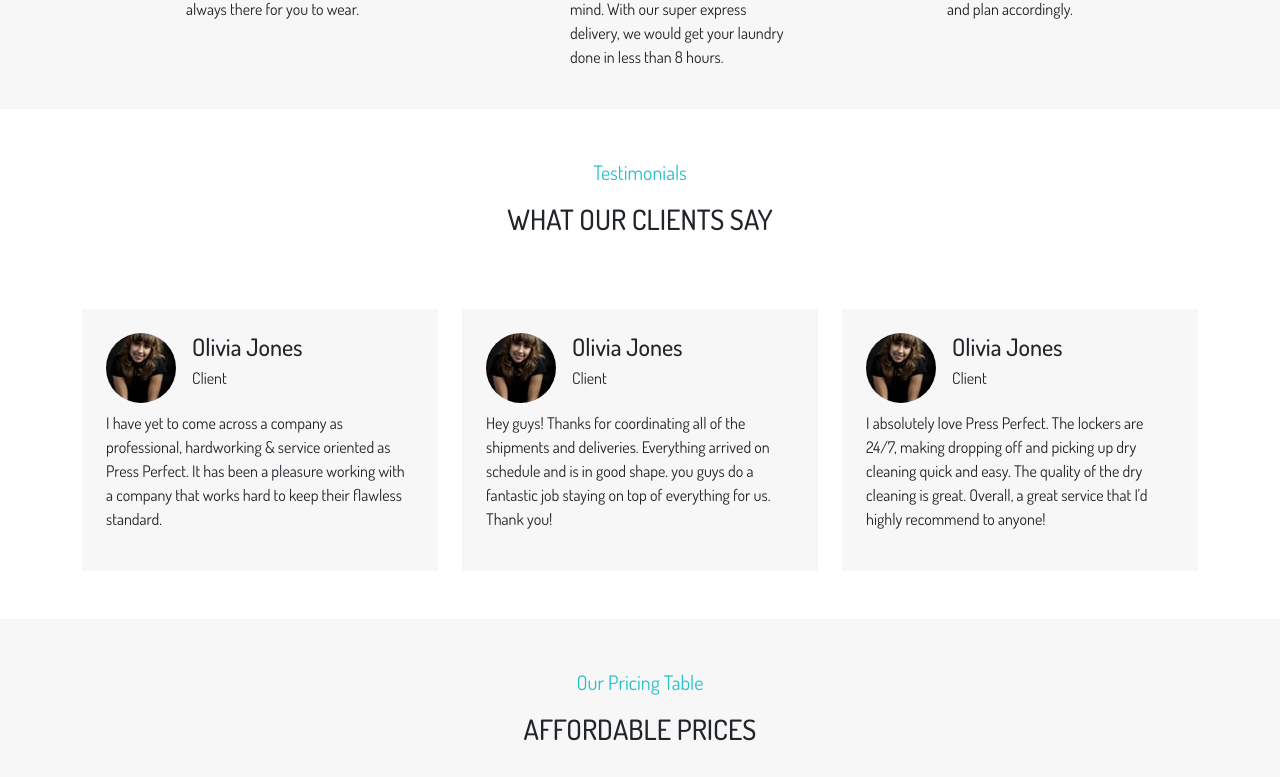
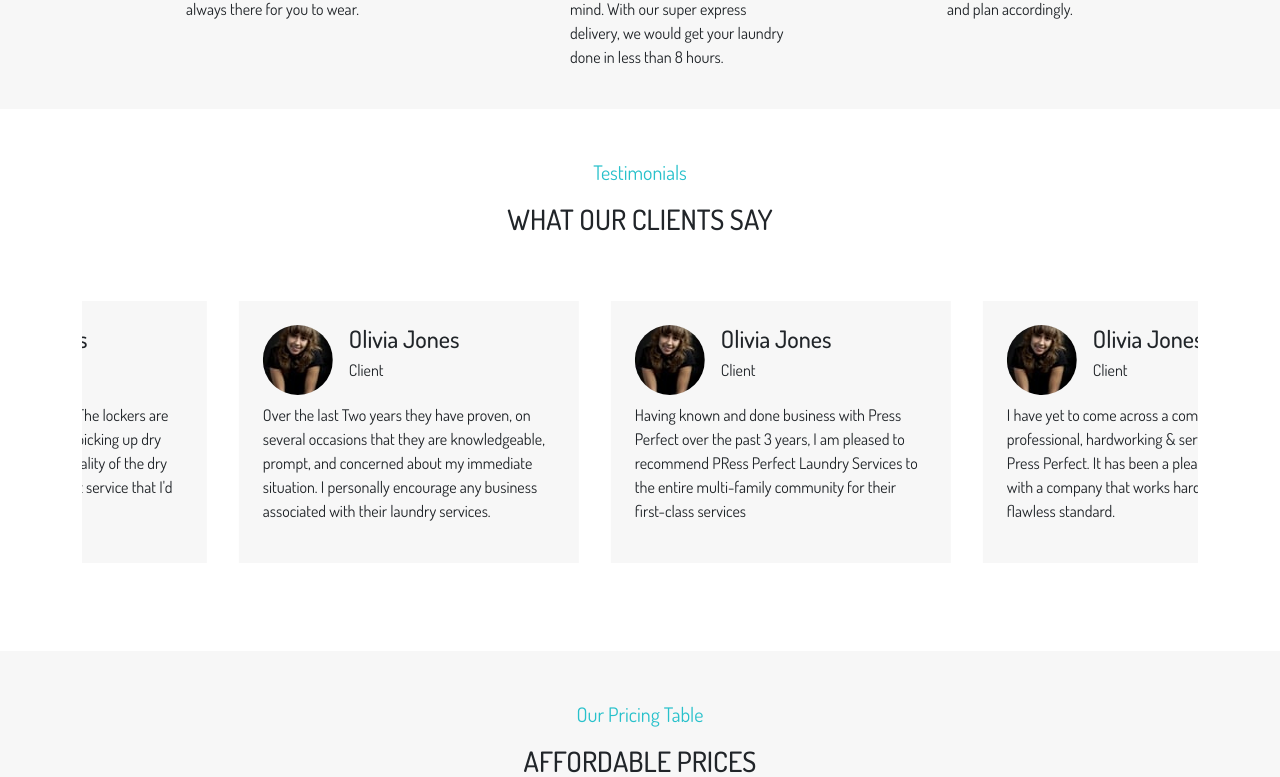
Before and after one commit to tafonhubertnwana/press-perfect, a React (Create React App) app: page / in a window 1280 px wide. Shown: the part 2848-3625 px from the top of the page. Built offline with nearby package versions, Linux system fonts and the light colour scheme.

Commit message:
creating the about page

```diff
--- a/src/Pages/Home/Components/HomeProcedures.jsx
+++ b/src/Pages/Home/Components/HomeProcedures.jsx
@@ -5,7 +5,6 @@ import laundryWash from '../../../Assets/images/HomeImage/laundry-wash.png';
 import deliveryGuy from '../../../Assets/images/HomeImage/delivery-guy.png';
 
 const HomeProcedures = () => {
-
   const WorkSteps = [
     {
       title: "You Order",
@@ -31,8 +30,7 @@ const HomeProcedures = () => {
       number: '04',
       description: "Order will be delivered in 24hrs",
     },
-  ]
-
+  ];
 
   return (
     <div>
@@ -41,17 +39,17 @@ const HomeProcedures = () => {
           <p className='text-head'>In 4 easy steps</p>
           <h3>How PressPerfect works</h3>
         </div>
-            <div className='row justify-content-center'>
+        <div className='row justify-content-center g-4'>
           {WorkSteps.map((step, index) => (
             <div
               key={index}
-                  className="col-12 col-sm-6 col-md-3  text-center"
+              className={`col-12 col-sm-${12 / WorkSteps.length} col-md-${6 / WorkSteps.length} col-lg-${3} text-center`}
             >
               <div>
                 <p>{step.title}</p>
               </div>
-                  <div className='rounded-50 img img-border mx-auto d-flex align-items-center justify-content-center '>
-                    <img src={step.image} alt=""  />
+              <div className='rounded-50 img img-border mx-auto d-flex align-items-center justify-content-center'>
+                <img src={step.image} alt="" className='img-fluid' />
               </div>
               <span className='img-span fw-bold'>{step.number}</span>
               <div className='mt-4'>
@@ -62,7 +60,7 @@ const HomeProcedures = () => {
         </div>
       </div>
     </div>
-  )
-}
+  );
+};
 
-export default HomeProcedures
+export default HomeProcedures;
--- a/src/Pages/Home/Components/TestimonialSection.jsx
+++ b/src/Pages/Home/Components/TestimonialSection.jsx
@@ -1,9 +1,9 @@
-
 import imgTest from '../../../Assets/images/HomeImage/testimonials-img03.jpg';
-
+import Slider from "react-slick";
+import "slick-carousel/slick/slick.css";
+import "slick-carousel/slick/slick-theme.css";
 
 const TestimonialSection = () => {
-
   const testimonials = [
     {
       name: 'Olivia Jones',
@@ -20,15 +20,74 @@ const TestimonialSection = () => {
       title: 'Client',
       text: "I absolutely love Press Perfect. The lockers are 24/7, making dropping off and picking up dry cleaning quick and easy. The quality of the dry cleaning is great. Overall, a great service that I'd highly recommend to anyone!"
     },
-  ]
+    {
+      name: 'Olivia Jones',
+      title: 'Client',
+      text: "Over the last Two years they have proven, on several occasions that they are knowledgeable, prompt, and concerned about my immediate situation. I personally encourage any business associated with their laundry services."
+    },
+    {
+      name: 'Olivia Jones',
+      title: 'Client',
+      text: "Having known and done business with Press Perfect over the past 3 years, I am pleased to recommend PRess Perfect Laundry Services to the entire multi-family community for their first-class services"
+    },
+    {
+      name: 'Olivia Jones',
+      title: 'Client',
+      text: "I have yet to come across a company as professional, hardworking & service oriented as Press Perfect. It has been a pleasure working with a company that works hard to keep their flawless standard."
+    }
+  ];
 
+  const settings = {
+    dots: false,
+    infinite: true,
+    speed: 1000,
+    autoplay: true,
+    autoplaySpeed: 2000,
+    pauseOnHover: true,
+    arrows: false,
+
+    slidesToShow: 3,
+    slidesToScroll: 1,
+    responsive: [
+      {
+        breakpoint: 1024,
+        settings: {
+          slidesToShow: 3,
+          slidesToScroll: 1,
+          infinite: true,
+          dots: false,
+        },
+      },
+      {
+        breakpoint: 768,
+        settings: {
+          slidesToShow: 1,
+          slidesToScroll: 1,
+          initialSlide: 1,
+        },
+      },
+      {
+        breakpoint: 480,
+        settings: {
+          slidesToShow: 1,
+          slidesToScroll: 1,
+          speed: 500,
+          autoplay: true,
+          autoplaySpeed: 2000,
+          pauseOnHover: true,
+          arrows: false,
+        },
+      },
+    ],
+
+  };
 
   return (
-    <div className='row my-5 g-4'>
-
+    <div className='row my-5'>
+      <Slider {...settings}>
         {testimonials.map((testimonial, index) => (
-          <div className='col-lg-4 col-md-6 col-sm-12' key={index}>
-            <div className='testimonial-body p-4'>
+          <div className='col-lg-4 col-md-6 col-sm-12 mb-4' key={index}>
+            <div className='testimonial-body p-4 m-3'>
               <div className='d-flex pb-2'>
                 <img src={imgTest} alt="" className='img-testimonial me-3' />
                 <div className='lh-1'>
@@ -42,7 +101,7 @@ const TestimonialSection = () => {
             </div>
           </div>
         ))}
-
+      </Slider>
     </div>
   );
 };
--- a/src/Pages/Team/Component/OurTeam.jsx
+++ b/src/Pages/Team/Component/OurTeam.jsx
@@ -29,9 +29,14 @@ const OurTeam = () => {
   ];
 
   const settings = {
-    dots: true,
+    dots: false,
     infinite: true,
-    speed: 500,
+    speed: 1000,
+    autoplay: true,
+    autoplaySpeed: 2000,
+    pauseOnHover: true,
+    arrows: false,
+
     slidesToShow: 4,
     slidesToScroll: 1,
     responsive: [
@@ -41,15 +46,15 @@ const OurTeam = () => {
           slidesToShow: 3,
           slidesToScroll: 1,
           infinite: true,
-          dots: true,
+          dots: false,
         },
       },
       {
         breakpoint: 768,
         settings: {
-          slidesToShow: 2,
+          slidesToShow: 1,
           slidesToScroll: 1,
-          initialSlide: 2,
+          initialSlide: 1,
         },
       },
       {
@@ -57,6 +62,11 @@ const OurTeam = () => {
         settings: {
           slidesToShow: 1,
           slidesToScroll: 1,
+          speed: 500,
+          autoplay: true,
+          autoplaySpeed: 2000,
+          pauseOnHover: true,
+          arrows: false,
         },
       },
     ],
@@ -81,7 +91,7 @@ const OurTeam = () => {
                   src={member.image}
                   alt=""
                   className="team img-fluid rounded-circle"
-                  style={{ width: '100%', maxWidth: '240px', height: 'auto' }}
+                  style={{ width: '100%', maxWidth: '240px', height: '240px' }}
                 />
                 <div className="mt-3 text-center">
                   <h3 className="h5">{member.name}</h3>
```
Lines whose indentation alone changed are shown as unchanged.
